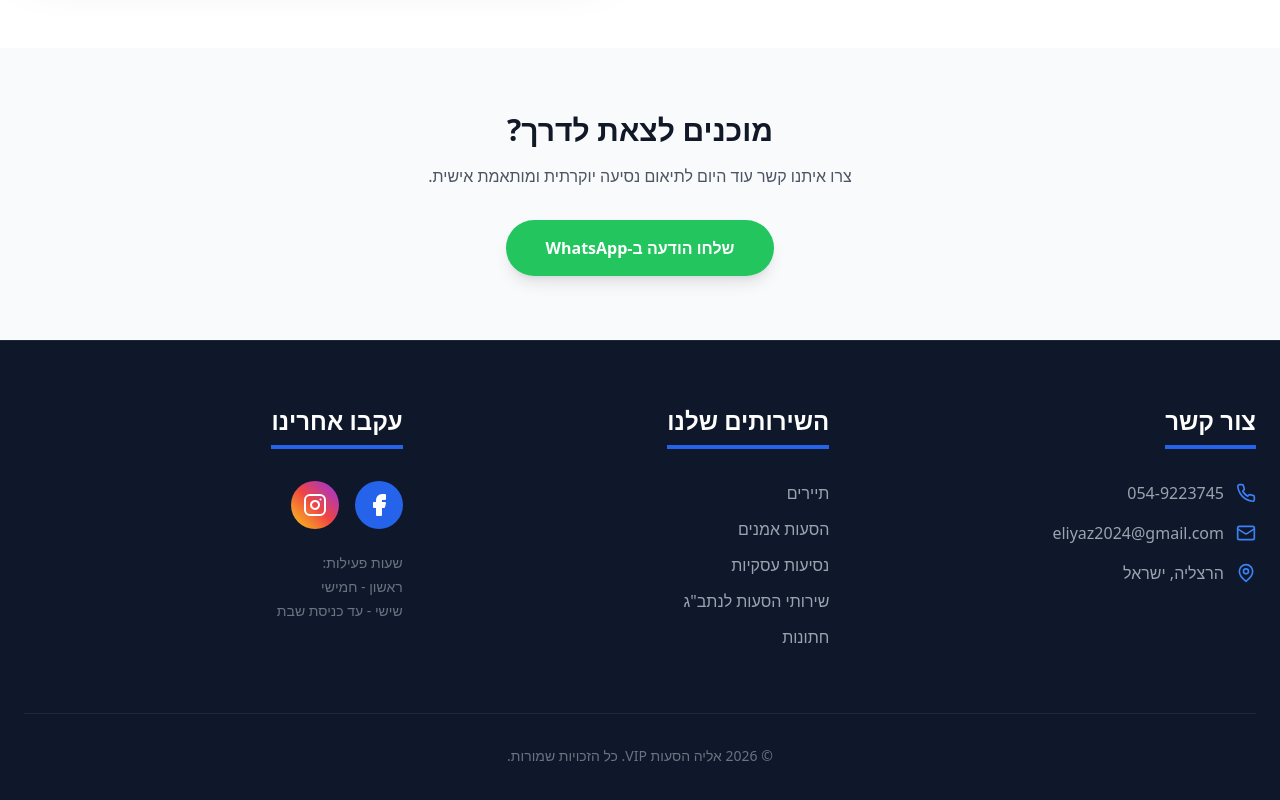
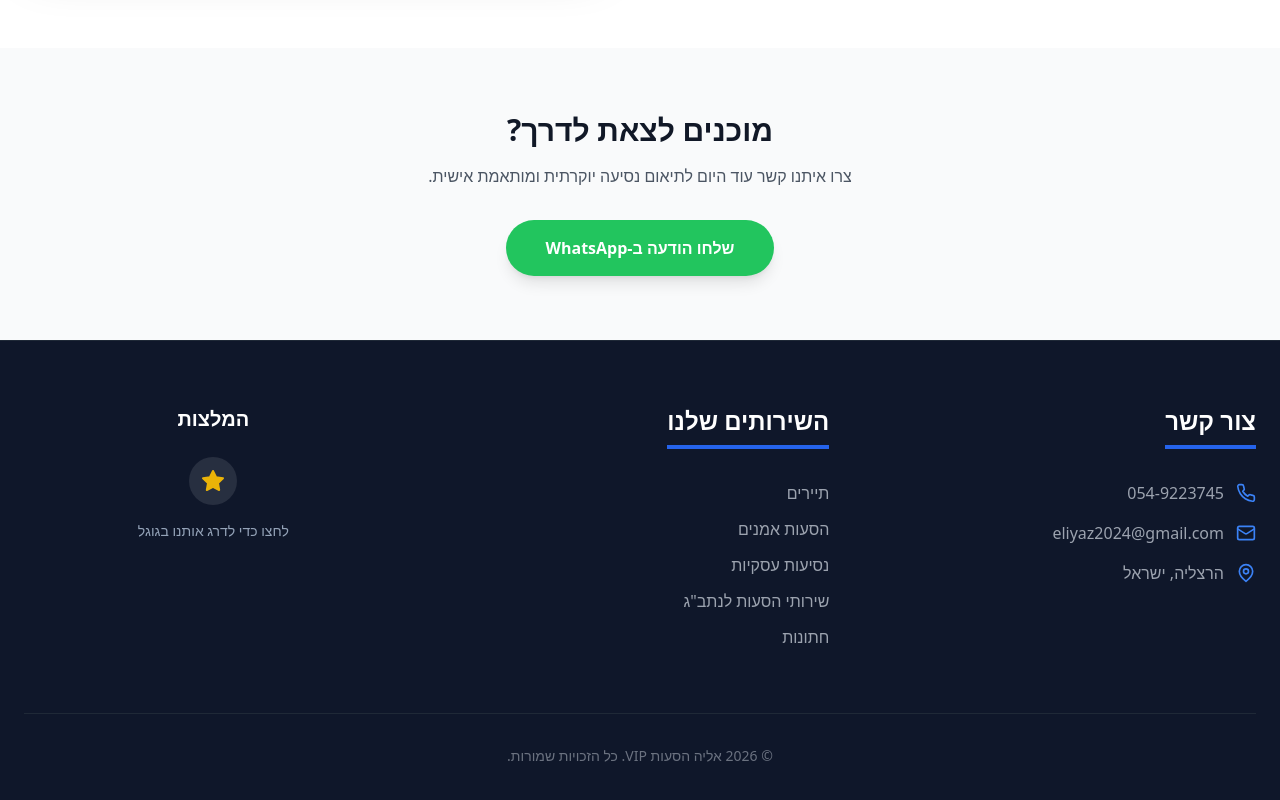
Before and after one commit to E-zech/vip, a React (Vite) app: page / in a window 1280 px wide. Shown: the part 1382-2182 px from the top of the page. Built offline with nearby package versions, Linux system fonts and the light colour scheme.

Commit message:
added google review on footer

```diff
--- a/src/components/Footer/Footer.jsx
+++ b/src/components/Footer/Footer.jsx
@@ -1,5 +1,5 @@
 import React from 'react';
-import { Phone, Mail, MapPin, Facebook, Instagram } from 'lucide-react';
+import { Phone, Mail, MapPin, Facebook, Instagram, Star } from 'lucide-react';
 
 export default function Footer() {
     return (
@@ -60,24 +60,20 @@ export default function Footer() {
                 </div>
 
                 {/* עקבו אחרינו */}
-                <div className="flex flex-col items-start">
-                    <h3 className="text-2xl font-bold mb-2 relative pb-2 inline-block border-b-4 border-blue-600">
-                        עקבו אחרינו
-                    </h3>
-                    <div className="flex gap-4 mt-6">
-                        <a href="#" className="w-12 h-12 bg-blue-600 rounded-full flex items-center justify-center hover:bg-blue-700 transition-all transform hover:scale-110">
-                            <Facebook size={24} fill="white" />
-                        </a>
-                        <a href="#" className="w-12 h-12 bg-gradient-to-tr from-yellow-400 via-red-500 to-purple-600 rounded-full flex items-center justify-center hover:opacity-90 transition-all transform hover:scale-110">
-                            <Instagram size={24} />
+                <div className="flex flex-col items-center space-y-4">
+                    <h3 className="text-xl font-bold mb-2 text-gold-400">המלצות</h3>
+                    <div className="flex gap-4">
+                        <a
+                            href="https://share.google/BCQqUqRkYVA5tuAdp"
+                            target="_blank"
+                            rel="noopener noreferrer"
+                            className="p-3 bg-white/10 rounded-full hover:bg-gold-500/20 hover:text-gold-400 transition-all flex items-center justify-center"
+                            title="כתבו לנו ביקורת בגוגל"
+                        >
+                            <Star size={24} className="text-yellow-500 fill-yellow-500" />
                         </a>
                     </div>
-                    {/* שעות פעילות כמו בתמונה האחרונה */}
-                    <div className="mt-6 text-gray-500 text-sm space-y-1">
-                        <p>שעות פעילות:</p>
-                        <p>ראשון - חמישי</p>
-                        <p>שישי - עד כניסת שבת</p>
-                    </div>
+                    <span className="text-sm text-slate-400">לחצו כדי לדרג אותנו בגוגל</span>
                 </div>
 
             </div>
```
